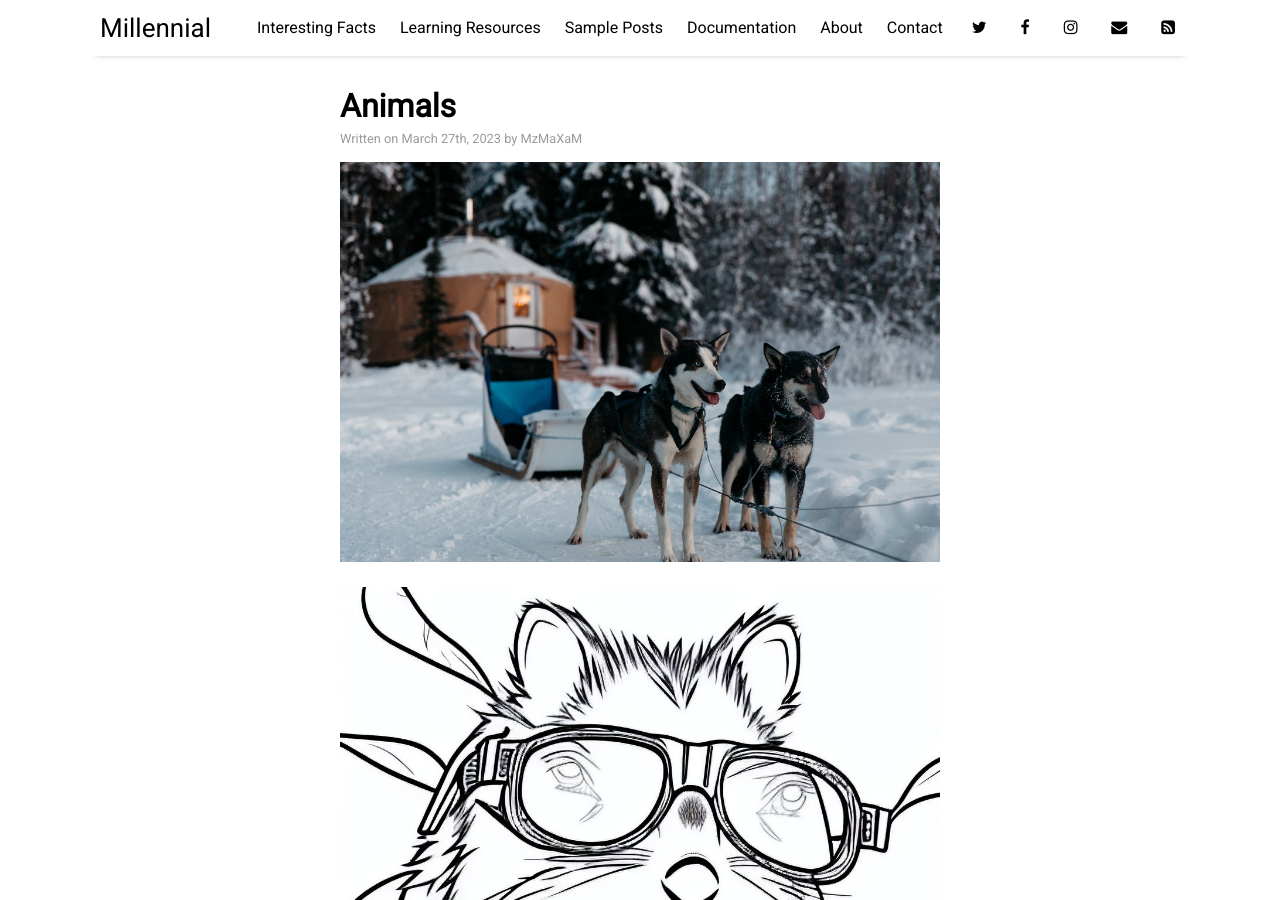
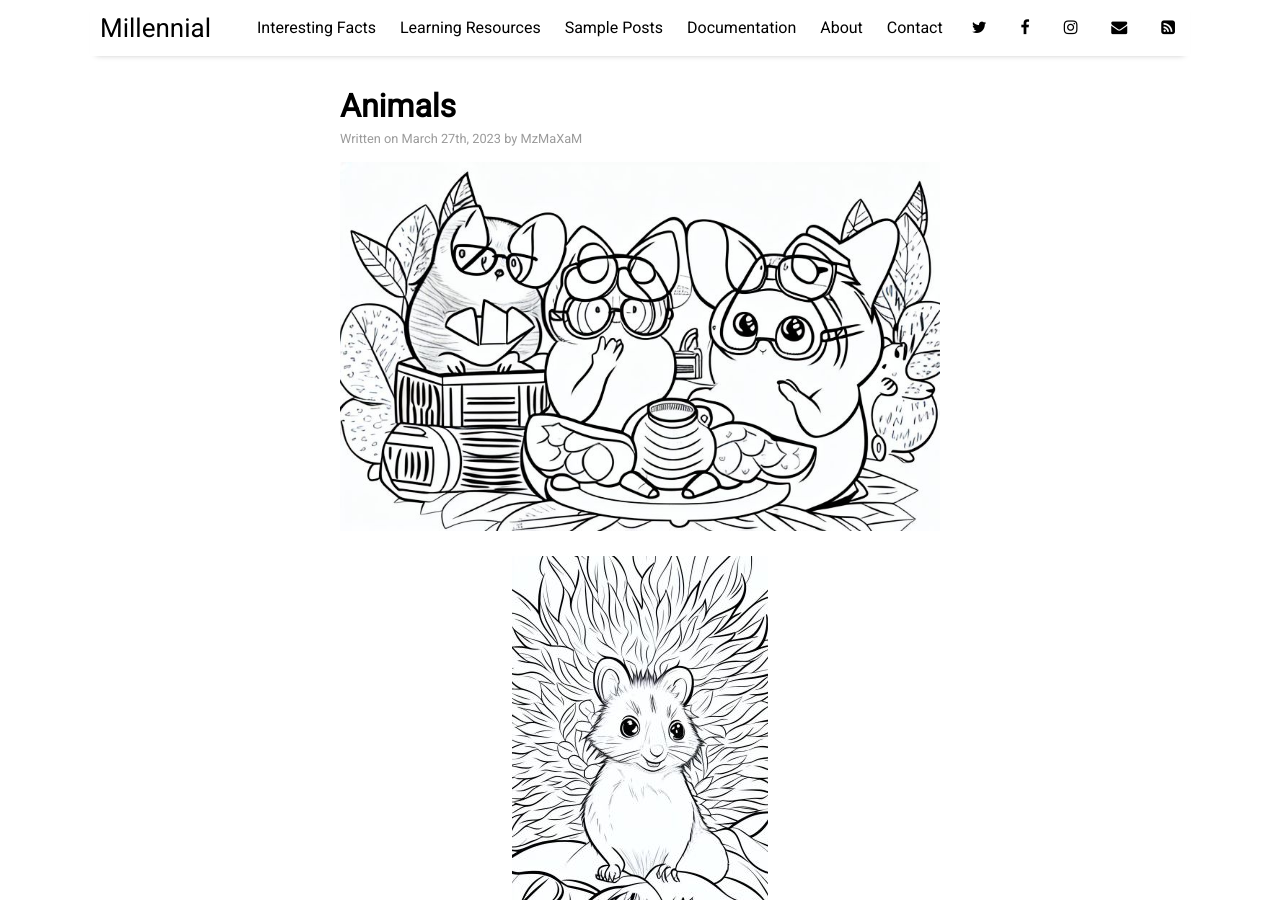
Before and after one commit to MzMaXaM/aiColoringPages-gh-pages, a Jekyll site: the page built from _posts/2023-03-27-test-animals.md, in a window 1280 px wide and 900 px high. Built offline with Jekyll 4.4.1, drawn with Linux system fonts in a browser that asks for light colours; nearby versions of some CDN libraries.

Commit message:
uploaded animals images

```diff
--- a/_posts/2023-03-27-test-animals.md
+++ b/_posts/2023-03-27-test-animals.md
@@ -4,9 +4,12 @@
 author: "MzMaXaM"
 categories: facts
 tags: [quokka, animals]
-image: arctic-1.jpg
+image: animals-1.jpg
 ---
 
 
 
-[![quokka wearing glasses](https://mzmaxam.github.io/aiColoringPages-gh-pages/assets/img/00541.jpg)](https://mzmaxam.github.io/aiColoringPages-gh-pages/assets/img/00540.jpg "quokka wearing glasses")
+[![quokka wearing glasses](https://mzmaxam.github.io/aiColoringPages-gh-pages/assets/img/00540_preview.jpg)](https://mzmaxam.github.io/aiColoringPages-gh-pages/assets/img/00540.jpg "quokka in the bushes")
+[![quokka wearing glasses](https://mzmaxam.github.io/aiColoringPages-gh-pages/assets/img/00541_preview.jpg)](https://mzmaxam.github.io/aiColoringPages-gh-pages/assets/img/00541.jpg "quokka wearing glasses")
+[![quokka wearing glasses](https://mzmaxam.github.io/aiColoringPages-gh-pages/assets/img/00542_preview.jpg)](https://mzmaxam.github.io/aiColoringPages-gh-pages/assets/img/00542.jpg "bear wearing a beret")
+[![quokka wearing glasses](https://mzmaxam.github.io/aiColoringPages-gh-pages/assets/img/00543_preview.jpg)](https://mzmaxam.github.io/aiColoringPages-gh-pages/assets/img/00543.jpg "fox wearing a top hat")
```
Also changed, not shown: assets/img/00540_preview.jpg (added), assets/img/00541_preview.jpg (added), assets/img/00542.jpg (added), assets/img/00542_preview.jpg (added), assets/img/00543.jpg (added), assets/img/00543_preview.jpg (added), assets/img/animals-1.jpg (added).
